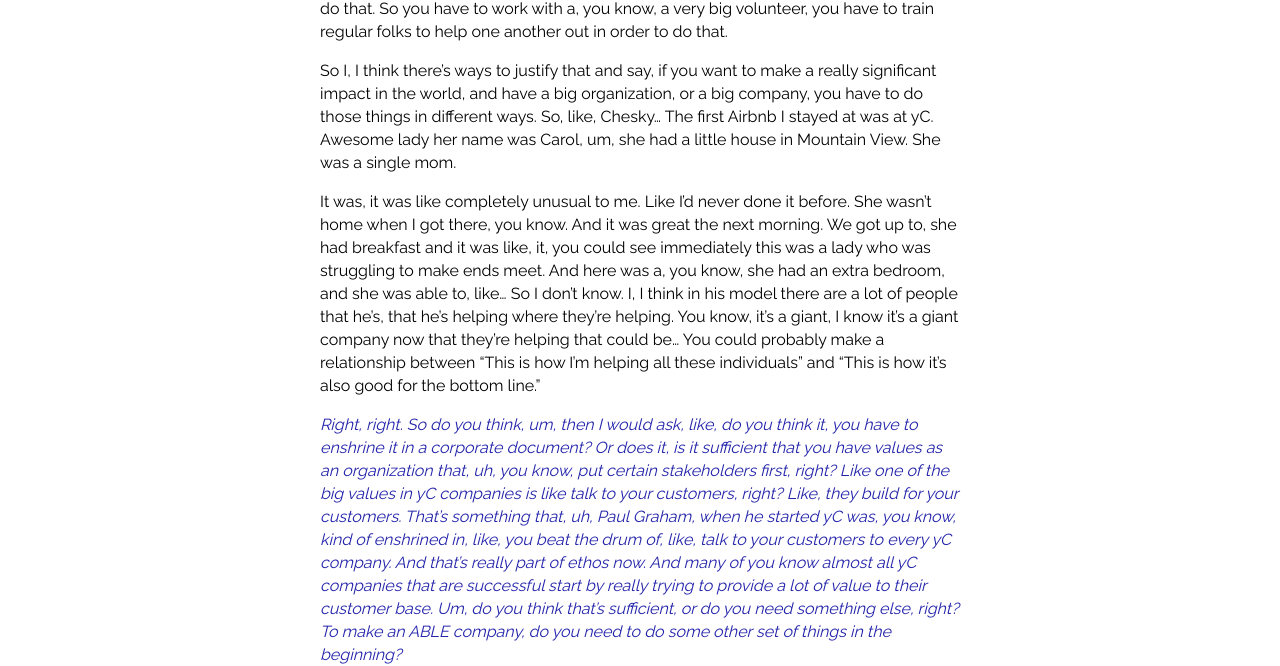
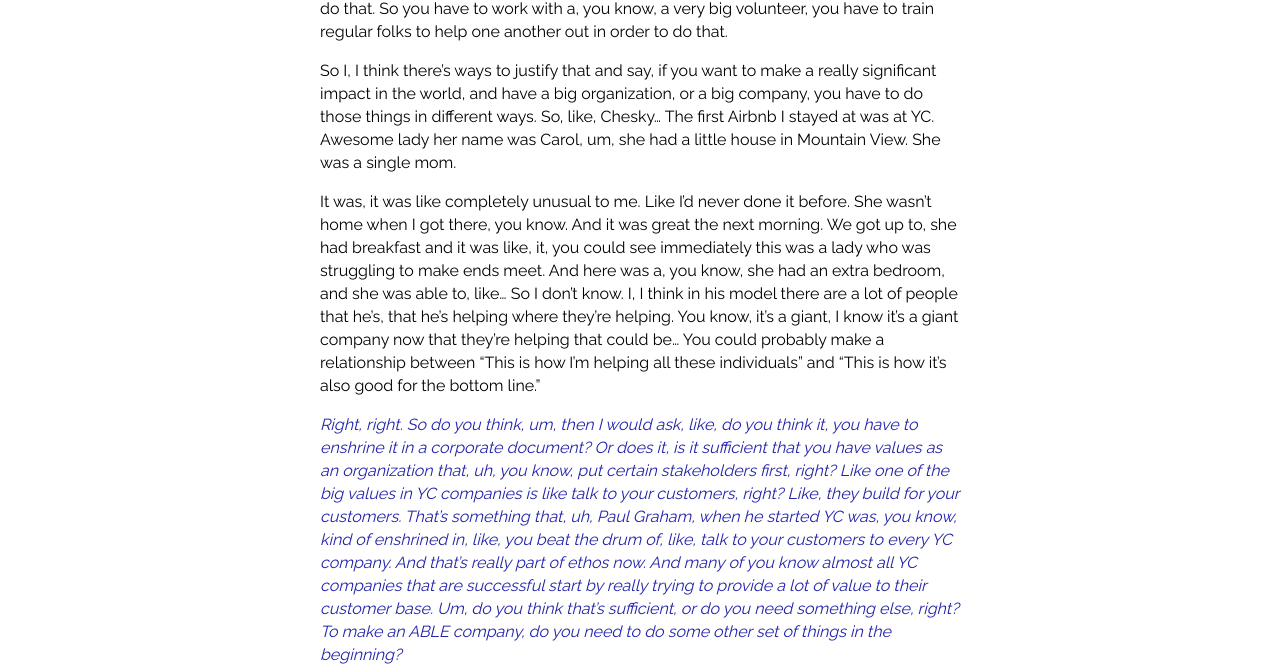
Before and after one commit to RarelyCharlie/rarelycharlie.github.io, a Jekyll site: the page built from _guide/questpodcast.md, in a window 1280 px wide and 1400 px high, scrolled down 24136 px. Shown: the part 199-865 px from the top of the window. Built offline with Jekyll 4.4.1, drawn with Linux system fonts in a browser that asks for light colours; some of the changed text lies outside the part shown.

Commit message:
tweak transcript

```diff
--- a/_guide/questpodcast.md
+++ b/_guide/questpodcast.md
@@ -1,7 +1,7 @@
 ---
 title: The Quest
 info: Transcript of a podcast
-feedback: https://www.7cups.com/@RarelyCharlie
+feedback: https://www.7cups.com/@RarelYCharlie
 layout: default
 ---
 <style>em {color: #22a;} strong {font-weight: normal; font-style: italic; color: #000;}</style>
@@ -66,7 +66,7 @@ It's like that. I saw that you had the, uh, the Ray Dalio Principles book, uh, h
 
 And then, she's, my wife's listening to me and it was, like, the, you know, the clouds parted and it was like, this is it, the need to talk to somebody. This is the universal human behavior that's offline that hasn't yet moved online. Then we should try to figure this out.
 
-And, uh, so then I submitted the yC and I was older. I was 36. Um, I did not think there was a chance I would get in at all. I stayed up late, I did the, you know, the little one minute video thing. I could barely keep my eyes open, uh, and, uh, Paul Buchheit read the application and was like "this is a great idea". And then I did the whole, I chose the, um, the last interview slot and I and I had a I had a thought like if it goes long I will think I've got good odds but if it doesn't go long I'll think I just blew it. And it ended up going like 17 minutes instead of the 10 minutes it was supposed to go. And I felt really good about it and I, uh, I just went downtown, down, and then PB called and said "Hey, we want to offer you a slot." I was like "Oh my God I can't believe it." Um, so uh, yeah, I did, yeah.
+And, uh, so then I submitted the YC and I was older. I was 36. Um, I did not think there was a chance I would get in at all. I stayed up late, I did the, you know, the little one minute video thing. I could barely keep my eyes open, uh, and, uh, Paul Buchheit read the application and was like "this is a great idea". And then I did the whole, I chose the, um, the last interview slot and I and I had a I had a thought like if it goes long I will think I've got good odds but if it doesn't go long I'll think I just blew it. And it ended up going like 17 minutes instead of the 10 minutes it was supposed to go. And I felt really good about it and I, uh, I just went downtown, down, and then PB called and said "Hey, we want to offer you a slot." I was like "Oh my God I can't believe it." Um, so uh, yeah, I did, yeah.
 
 And then we were, we were, in a neighborhood with a bunch of, uh, navy seal families and, um, this was in Virginia Beach and, uh, my wife was friends with all of these spouses and, um, they would go on deployments. And so it was normal for them to be gone for like six months, four months, eight months. And there was like this kind of tight community of people caring looking out for one another, and so we just decided to see it as a deployment, uh, because I had four kids. I even had a one-year-old, I mean, which was…
 
@@ -110,7 +110,7 @@ And I'm like, "No, no, no, not yet." And you know that fear, right, like, was pr
 
 It was like, so you know at the time it was like, "Oh my God", like, uuuuggghhh. But that was, you know, that was such a gift, like, "Do it, and then learn." And I think what a lot of people don't know is, like, most things are not going to work, and you have to just, like, keep at it and figure it out.
 
-So, so we did that and I harassed all my family members, all my friends, "Hey, call this service. Hey, do this. Hey, do that." And that's when we figured out, like, the, the voice thing was too much for people. They were too anxious about it, um. And then I was sitting on, uh, I had this this apartment right down the street from yC and I would just sit on that guy, this horrible couch. I bought all my furniture secondhand, um, and I don't even know where, I where I was able to get, there was like this really horribly looking floral couch.
+So, so we did that and I harassed all my family members, all my friends, "Hey, call this service. Hey, do this. Hey, do that." And that's when we figured out, like, the, the voice thing was too much for people. They were too anxious about it, um. And then I was sitting on, uh, I had this this apartment right down the street from YC and I would just sit on that guy, this horrible couch. I bought all my furniture secondhand, um, and I don't even know where, I where I was able to get, there was like this really horribly looking floral couch.
 
 And I just lived on that thing, and I would live in you know reddit chat rooms, any kind of support room, um, for like, you know, hours all day long just trying to listen and see how are people that are in pain? What are they trying to do? Like, how are they doing it and what are they doing to get out of that pain on the internet?
 Um, and…
@@ -302,7 +302,7 @@ Yeah. Yeah, definitely.
 
 *And there's some truth to that. People are very busy, and the modern modern life keeps us super busy, and keeps us on this treadmill. But I think of those things as an investment, you know. If you're investing even just five minutes a day of exercise you, you're going to get that five minutes back. I guarantee it, right? Um, yeah. If you invest five minutes in meditation, you're gonna get those five minutes back, you know. You're gonna get the value, you're gonna. And you're gonna see that value. And so, uh, you know, I think that, that's just part of a real, a really important part of being grounded, and well, in your own experience.*
 
-Yeah, it's funny. It's like when you go through yC, right? Like, they tell you, like, exercise and sleep well, right? But it's a, it's really what you're saying is like, level that up a fair amount. Like, get your, get your tank, you know, your, your emotional tank, your well-being. Take your wellness tank. Get it so that it's high, just regularly. And so, when you're taxed you know, it goes down, it goes down 20%, but your, your habits, the practices you've already been developing, grow it back up again. And then, so, you're going to keep getting hit in life, like, you know, football players. You're going to keep getting hit. But, like, you know, heal, recover, get stronger again. Heal, recover, and get stronger again.
+Yeah, it's funny. It's like when you go through YC, right? Like, they tell you, like, exercise and sleep well, right? But it's a, it's really what you're saying is like, level that up a fair amount. Like, get your, get your tank, you know, your, your emotional tank, your well-being. Take your wellness tank. Get it so that it's high, just regularly. And so, when you're taxed you know, it goes down, it goes down 20%, but your, your habits, the practices you've already been developing, grow it back up again. And then, so, you're going to keep getting hit in life, like, you know, football players. You're going to keep getting hit. But, like, you know, heal, recover, get stronger again. Heal, recover, and get stronger again.
 
 *Now, my meditation teacher talks about a window of tolerance, and that's like the experiential things, you know. The, uh, the things you experience in life that that are happening. And like, what is within your window of tolerance, that's stuff that you can metabolize and deal with. And then, things that will, are outside, you know, maybe they're too extreme, just extreme pain, or there's, you know, emotional discomfort, that are just outside of your window of tolerance. And kind of, you know, then you get, you get, uh, frazzled. And you kind of, like, get triggered and go off the rails. Um, and I think about it, is, like, by doing these healthy things you're increasing your window of tolerance. You're able to deal with, with someone more.*
 
@@ -362,7 +362,7 @@ And so I was trying to figure out, like, what is the, how do we consolidate? Um,
 
 So the basic idea is, is like, um, the, the, the broader, the, the first part is, like, "Hey, there's all these surpluses, right?" So, right, right now in your life you have a a surplus of, let's call it, it's wisdom, right? So you, because not many people have done all that you've done, and, and, and, and of the people that do, almost nobody talks about it honestly, right?
 
-You see glimpses. Like  I remember at yC, and, you know they they bring the folks in every week and some of the, some of them are folks that are successful in the past, some are people that are successful, you know, now, and sadly some some of the folks, and I remember. This is 2013. I remember sitting there, it's like you're a bill…, you're a billionaire! And you're sad! And it's, like, in, and you know yourself, kind of blows the mind. It blows the mind. It's like, how? It's like, how can you have this magnitude of success? And, and, and what was even worse about it was you could hear them comparing themselves with other people, still. It's like the relative wealth thing. Like…
+You see glimpses. Like  I remember at YC, and, you know they they bring the folks in every week and some of the, some of them are folks that are successful in the past, some are people that are successful, you know, now, and sadly some some of the folks, and I remember. This is 2013. I remember sitting there, it's like you're a bill…, you're a billionaire! And you're sad! And it's, like, in, and you know yourself, kind of blows the mind. It blows the mind. It's like, how? It's like, how can you have this magnitude of success? And, and, and what was even worse about it was you could hear them comparing themselves with other people, still. It's like the relative wealth thing. Like…
 
 *Yeah.*
 
@@ -448,7 +448,7 @@ Like there's a there's ten thousand optimization steps in there. Probably more.
 
 *So there's been a lot of negativity around the startup ecosystem, I think, from the outside world. As some of these companies have become giants, you know, like the Ubers and Amazons and Facebooks of the world. And people have, uh, maybe latched on to some of the downside consequences of these companies becoming really big very quickly. Um, do you still think that startups are the the solution to some of humanity's biggest problems?*
 
-I think the vehicle of a startup is incredibly powerful. I, I mean I just, I, when you think about types of ways humans organize, right? Like, so you've got governments, you've got universities, you've got religions, you've got non-profits, you've got corporations, different type of corporations. You know, and some of the, and all of those are, yeah, I think in all those things there are, there's tons of powerful ways that humans organize. Um, but the startups the yC particular training or whatever you want to call it, uh, way of thinking, I think is, is pretty powerful.
+I think the vehicle of a startup is incredibly powerful. I, I mean I just, I, when you think about types of ways humans organize, right? Like, so you've got governments, you've got universities, you've got religions, you've got non-profits, you've got corporations, different type of corporations. You know, and some of the, and all of those are, yeah, I think in all those things there are, there's tons of powerful ways that humans organize. Um, but the startups the YC particular training or whatever you want to call it, uh, way of thinking, I think is, is pretty powerful.
 
 And and I think you can anchor those systems. So, like, the, the startup is, it's just a framework. It's just a mechanism the, the values that you anchor it to, or the things that you commit it to, will drive the trajectory.
 
@@ -470,11 +470,11 @@ I do too. And I think the problem you're trying to solve, like, for me in mental
 
 Uh, there's, there's just, there's too much demand. And there's not enough people that that want to become psychologists, or social workers, or therapists, or counselors, to do that. So you have to work with a, you know, a very big volunteer, you have to train regular folks to help one another out in order to do that.
 
-So I, I think there's ways to justify that and say, if you want to make a really significant impact in the world, and have a big organization, or a big company, you have to do those things in different ways. So, like, Chesky… The first Airbnb I stayed at was at yC. Awesome lady her name was Carol, um, she had a little house in Mountain View. She was a single mom.
+So I, I think there's ways to justify that and say, if you want to make a really significant impact in the world, and have a big organization, or a big company, you have to do those things in different ways. So, like, Chesky… The first Airbnb I stayed at was at YC. Awesome lady her name was Carol, um, she had a little house in Mountain View. She was a single mom.
 
 It was, it was like completely unusual to me. Like I'd never done it before. She wasn't home when I got there, you know. And it was great the next morning. We got up to, she had breakfast and it was like, it, you could see immediately this was a lady who was struggling to make ends meet. And here was a, you know, she had an extra bedroom, and she was able to, like… So I don't know. I, I think in his model there are a lot of people that he's, that he's helping where they're helping. You know, it's a giant, I know it's a giant company now that they're helping that could be… You could probably make a relationship between "This is how I'm helping all these individuals" and "This is how it's also good for the bottom line."
 
-*Right, right. So do you think, um, then I would ask, like, do you think it, you have to enshrine it in a corporate document? Or does it, is it sufficient that you have values as an organization that, uh, you know, put certain stakeholders first, right? Like one of the big values in yC companies is like talk to your customers, right? Like, they build for your customers. That's something that, uh, Paul Graham, when he started yC was, you know, kind of enshrined in, like, you beat the drum of, like, talk to your customers to every yC company. And that's really part of ethos now. And many of you know almost all yC companies that are successful start by really trying to provide a lot of value to their customer base. Um, do you think that's sufficient, or do you need something else, right? To make an ABLE company, do you need to do some other set of things in the beginning?*
+*Right, right. So do you think, um, then I would ask, like, do you think it, you have to enshrine it in a corporate document? Or does it, is it sufficient that you have values as an organization that, uh, you know, put certain stakeholders first, right? Like one of the big values in YC companies is like talk to your customers, right? Like, they build for your customers. That's something that, uh, Paul Graham, when he started YC was, you know, kind of enshrined in, like, you beat the drum of, like, talk to your customers to every YC company. And that's really part of ethos now. And many of you know almost all YC companies that are successful start by really trying to provide a lot of value to their customer base. Um, do you think that's sufficient, or do you need something else, right? To make an ABLE company, do you need to do some other set of things in the beginning?*
 
 I don't think all of this is super intuitive, and I don't think it's all the way figured out yet. So I think any kind of, uh, I, I mean I think it's excellent to have your values down and have them be real, like real, like actually real, and then have your customers, you know, or your users, or for, in our case, our community, like, they can really call you on it if it's not real.
 
```
Also changed, not shown: other parts of _guide/questpodcast.md (+1 -1 lines).
